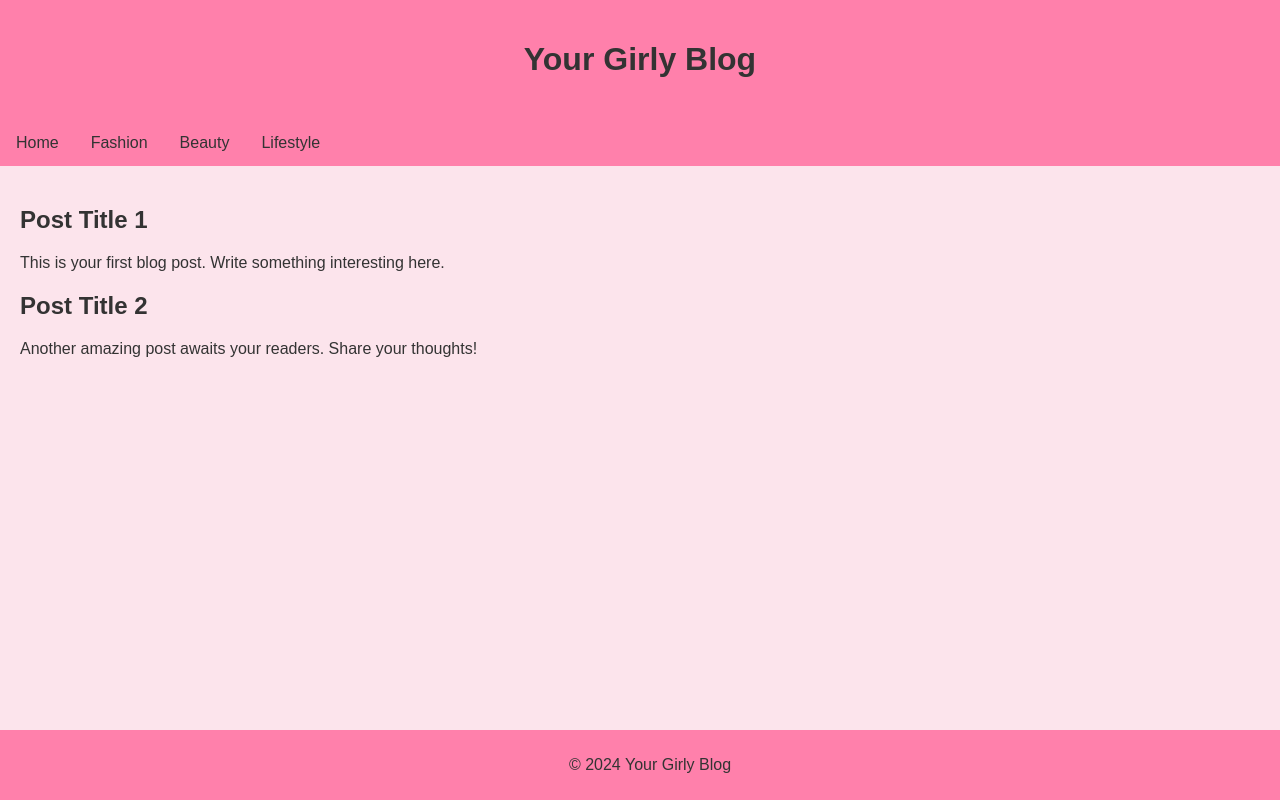
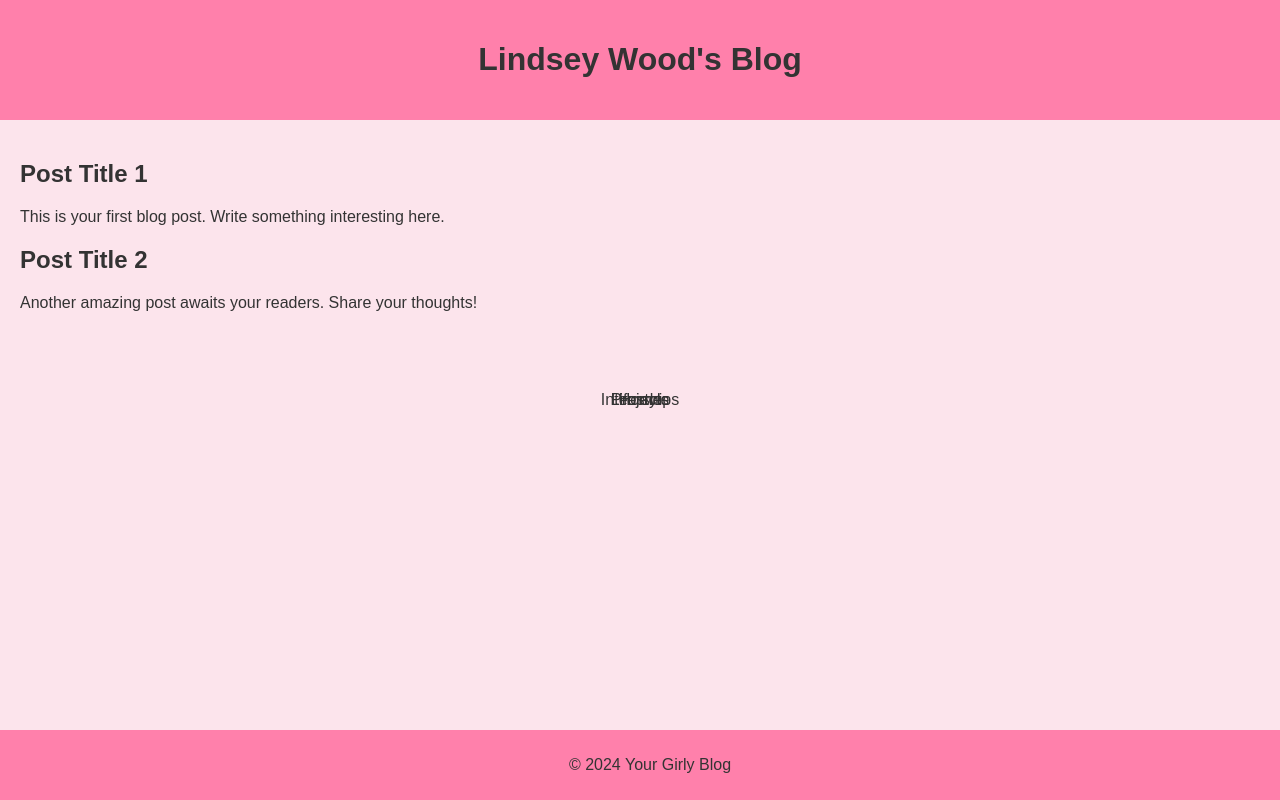
Before and after one commit to lindseyxwood/lindsey-wood-blog, a plain HTML site: page docs/index.html in a window 1280 px wide. Drawn offline with Linux system fonts and the light colour scheme.

Commit message:
updating CSS

```diff
--- a/docs/index.html
+++ b/docs/index.html
@@ -4,17 +4,17 @@
         <meta charset="UTF-8">
             <meta name="viewport" content="width=device-width, initial-scale=1.0">
                 <link rel="stylesheet" href="webstyle.css">
-                    <title>Your Girly Blog</title>
+                    <title>Lindsey Wood's Blog</title>
     </head>
     <body>
         <header>
-            <h1>Your Girly Blog</h1>
+            <h1>Lindsey Wood's Blog</h1>
         </header>
         <nav>
             <ul>
                 <li><a href="#">Home</a></li>
-                <li><a href="#">Fashion</a></li>
-                <li><a href="#">Beauty</a></li>
+                <li><a href="#">Internships</a></li>
+                <li><a href="#">Projects</a></li>
                 <li><a href="#">Lifestyle</a></li>
             </ul>
         </nav>
--- a/docs/webstyle.css
+++ b/docs/webstyle.css
@@ -20,7 +20,11 @@ nav ul {
 }
 
 nav li {
-    float: left;
+    float: none;
+  position: absolute;
+  top: 50%;
+  left: 50%;
+  transform: translate(-50%, -50%);
 }
 
 nav a {
```
